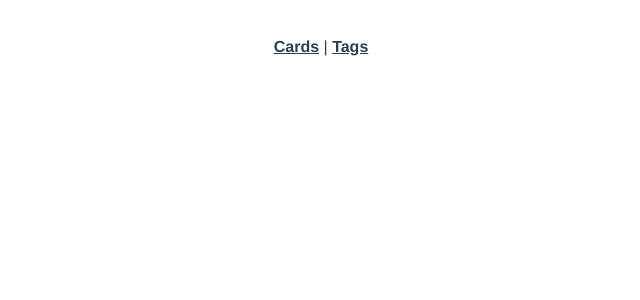
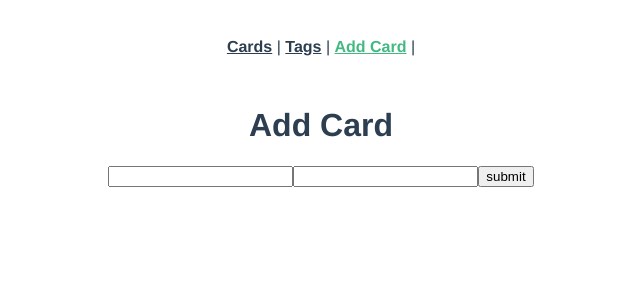
Before and after one commit to j4m3s-s/playground, a Vue app in the folder flashcard/front/: page /card-add in a window 1280 px wide. Shown: the top 300 px of the page, without its empty margins (319-959 px from the left). Built offline with nearby package versions, Linux system fonts and the light colour scheme.

Commit message:
feat(flashcard/front): add CardAdd view

```diff
--- a/flashcard/front/src/App.vue
+++ b/flashcard/front/src/App.vue
@@ -2,7 +2,8 @@
   <div id="app">
     <nav>
       <router-link :to="{ name: 'Cards' }">Cards</router-link> |
-      <router-link :to="{ name: 'Tags' }">Tags</router-link>
+      <router-link :to="{ name: 'Tags' }">Tags</router-link> |
+      <router-link :to="{ name: 'CardAdd' }">Add Card</router-link> |
     </nav>
     <router-view/>
   </div>
--- a/flashcard/front/src/router/index.js
+++ b/flashcard/front/src/router/index.js
@@ -3,6 +3,7 @@ import VueRouter from 'vue-router'
 
 import CardsView from '../views/CardsView.vue'
 import CardEditView from '../views/CardEditView.vue'
+import CardAddView from '../views/CardAddView.vue'
 import TagsView from '../views/TagsView.vue'
 import TagEditView from '../views/TagEditView.vue'
 
@@ -18,6 +19,11 @@ const routes = [
     path: '/card-edit/:id',
     name: 'CardEdit',
     component: CardEditView
+  },
+  {
+    path: '/card-add/',
+    name: 'CardAdd',
+    component: CardAddView
   },
   {
     path: '/tags',
--- /dev/null
+++ b/flashcard/front/src/views/CardAddView.vue
@@ -0,0 +1,31 @@
+<template>
+  <div>
+    <h1>Add Card</h1>
+    <input v-model="item.front" />
+    <input v-model="item.back" />
+    <button @click="submit"> submit </button>
+  </div>
+</template>
+
+<script>
+import Vue from 'vue'
+import axios from 'axios'
+
+export default Vue.extend({
+  name: 'CardEdit',
+  data () {
+    return {
+      item: {
+        front: '',
+        back: ''
+      }
+    }
+  },
+  methods: {
+    submit: function () {
+      // FIXME: url
+      axios.post(`${process.env.VUE_APP_API_ENDPOINT_URL}/api/v1/card/`, this.item)
+    }
+  }
+})
+</script>
```
